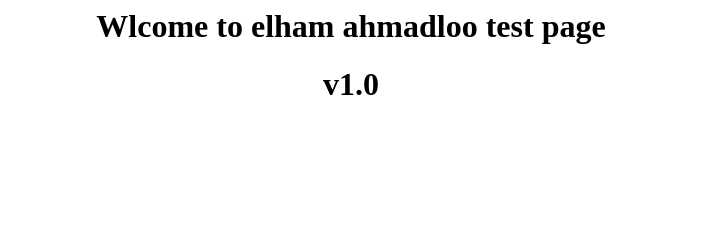
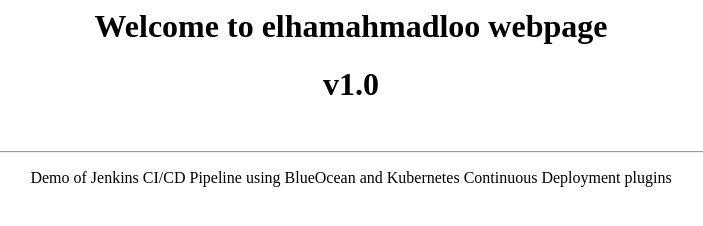
Before and after one commit to elhamahmadloo/kubernetes, a plain HTML site: page index.html in a window 1280 px wide. Shown: the whole page, without its empty margins (289-992 px from the left). Drawn offline with Linux system fonts and the light colour scheme.

Commit message:
Update index.html

```diff
--- a/index.html
+++ b/index.html
@@ -1,4 +1,8 @@
+
 <center>
-        <h1> Wlcome to elham ahmadloo test page</h1>
-        <h1>v1.0</h1>
+	<h1>Welcome to elhamahmadloo  webpage</h1>
+	<h1>v1.0</h1>
+	<br><hr>
+	<p>Demo of Jenkins CI/CD Pipeline using BlueOcean and Kubernetes Continuous Deployment plugins</p>
+
 </center>
```
